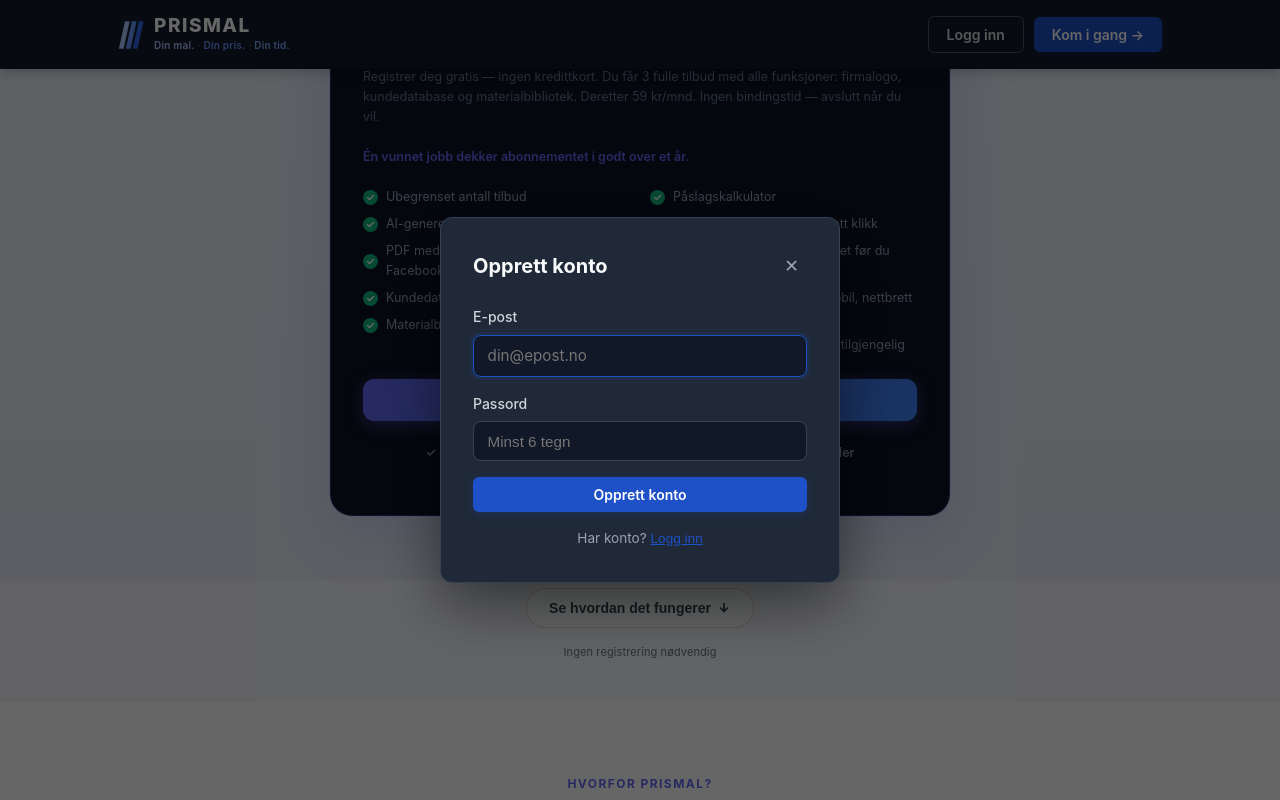
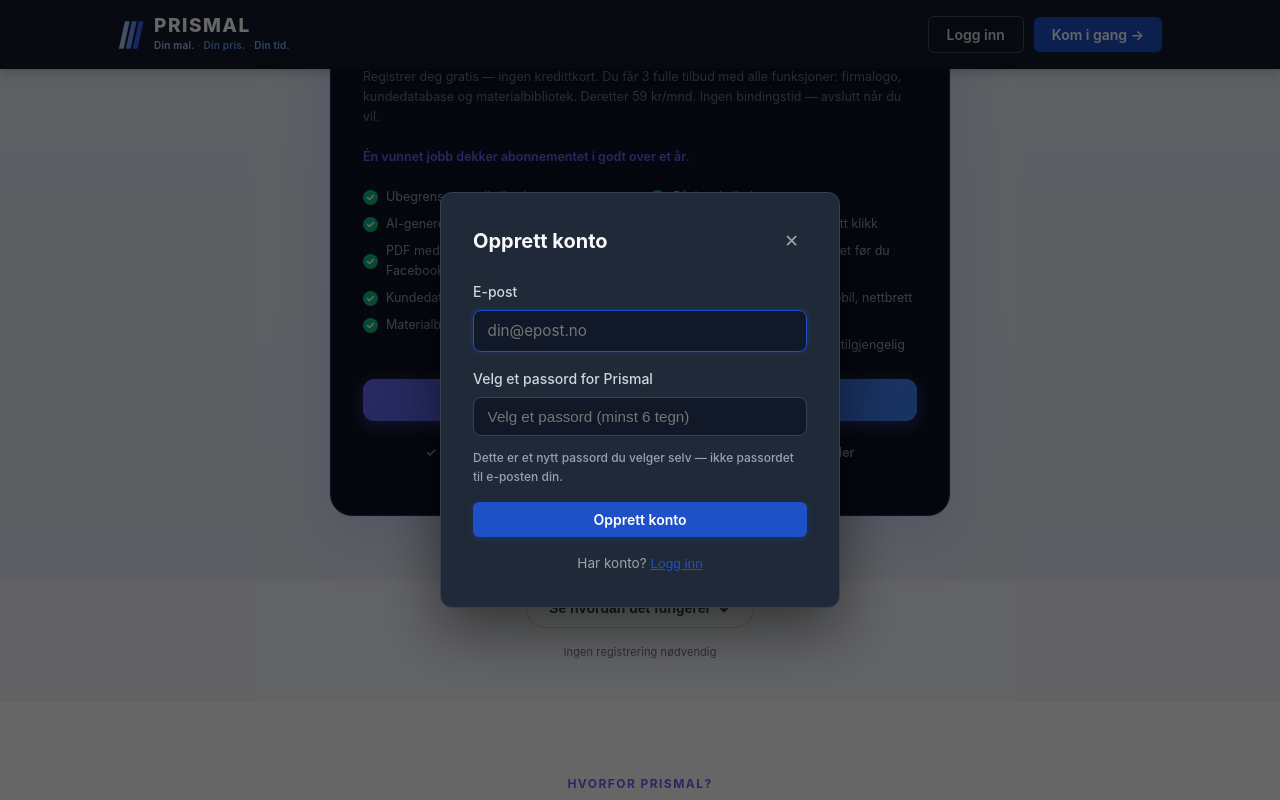
Before and after one commit to anderslura/Prismal, a React (Vite) app: page / in a window 1280 px wide. Both pictures are taken after a click on the button "Registrer deg og start gratis". Shown: the part 1331-2131 px from the top of the page. Built offline with nearby package versions, Linux system fonts and the light colour scheme.

Commit message:
UX: tydeliggjør at passord er nytt Prismal-passord, ikke e-postpassord

```diff
--- a/src/components/LoginModal.jsx
+++ b/src/components/LoginModal.jsx
@@ -87,14 +87,19 @@ export default function LoginModal({ onLukk, initialModus = 'logginn' }) {
 
             {modus !== 'glemt' && (
               <label>
-                Passord
+                {modus === 'registrer' ? 'Velg et passord for Prismal' : 'Passord'}
                 <input
                   type="password"
                   value={passord}
                   onChange={e => setPassord(e.target.value)}
-                  placeholder={modus === 'registrer' ? 'Minst 6 tegn' : ''}
+                  placeholder={modus === 'registrer' ? 'Velg et passord (minst 6 tegn)' : ''}
                   required
                 />
+                {modus === 'registrer' && (
+                  <p style={{fontSize:'12px',color:'#94a3b8',marginTop:'5px',marginBottom:0}}>
+                    Dette er et nytt passord du velger selv — ikke passordet til e-posten din.
+                  </p>
+                )}
               </label>
             )}
 
```
